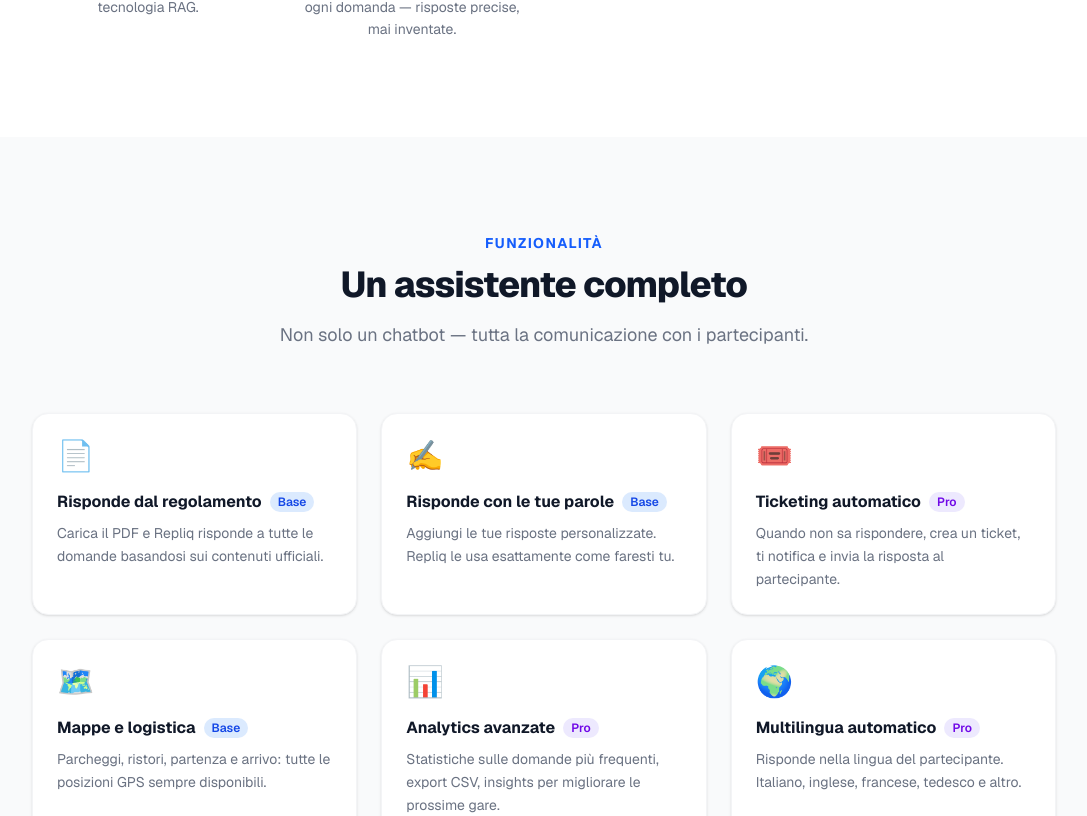
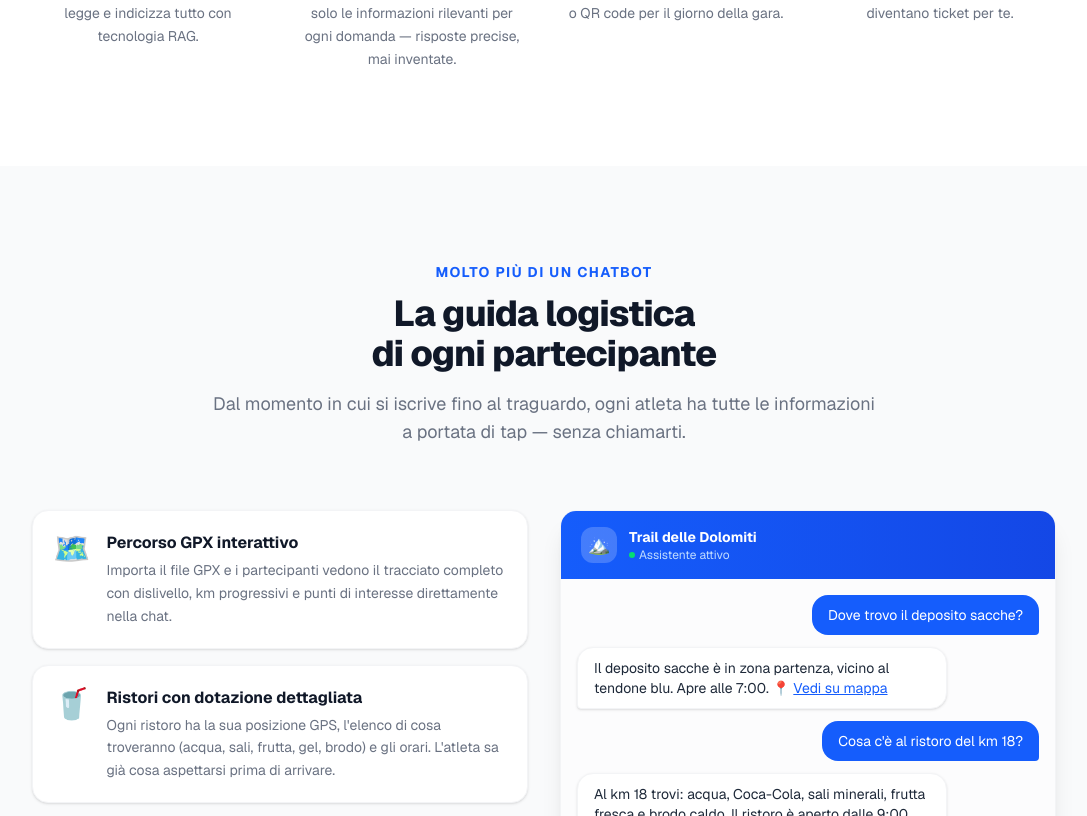
Before and after one commit to giacomonalesso93-maker/racebot-landing, a Next.js app: page / in a window 1280 px wide. Shown: the part 1984-2800 px from the top of the page, without its empty margins (96-1183 px from the left). Built offline with nearby package versions, Linux system fonts and the light colour scheme.

Commit message:
Sezione logistica GPX ristori parcheggi

```diff
--- a/app/page.tsx
+++ b/app/page.tsx
@@ -18,11 +18,11 @@
 ];
 
 const FEATURES = [
-  { icon: "📄", title: "Risponde dal regolamento", desc: "Carica il PDF e Repliq risponde a tutte le domande basandosi sui contenuti ufficiali.", tag: "Base", color: "blue" },
-  { icon: "✍️", title: "Risponde con le tue parole", desc: "Aggiungi le tue risposte personalizzate. Repliq le usa esattamente come faresti tu.", tag: "Base", color: "blue" },
+  { icon: "📄", title: "Risponde dal regolamento", desc: "Carica PDF o testo libero. Repliq indicizza tutto e risponde con precisione, citando sempre la fonte.", tag: "Base", color: "blue" },
+  { icon: "🗺️", title: "Mappa interattiva del percorso", desc: "Importa il file GPX e i partecipanti vedono il percorso completo con ristori, km e dislivello.", tag: "Base", color: "blue" },
+  { icon: "📍", title: "Guida logistica completa", desc: "Parcheggi, partenza, arrivo, bagni, deposito sacche: ogni punto con link diretto alle mappe.", tag: "Base", color: "blue" },
+  { icon: "🥤", title: "Ristori strutturati", desc: "Ogni ristoro con posizione GPS, dotazione (acqua, sali, frutta, gel) e orari di apertura.", tag: "Base", color: "blue" },
   { icon: "🎟️", title: "Ticketing automatico", desc: "Quando non sa rispondere, crea un ticket, ti notifica e invia la risposta al partecipante.", tag: "Pro", color: "violet" },
-  { icon: "🗺️", title: "Mappe e logistica", desc: "Parcheggi, ristori, partenza e arrivo: tutte le posizioni GPS sempre disponibili.", tag: "Base", color: "blue" },
-  { icon: "📊", title: "Analytics avanzate", desc: "Statistiche sulle domande più frequenti, export CSV, insights per migliorare le prossime gare.", tag: "Pro", color: "violet" },
   { icon: "🌍", title: "Multilingua automatico", desc: "Risponde nella lingua del partecipante. Italiano, inglese, francese, tedesco e altro.", tag: "Pro", color: "violet" },
 ];
 
@@ -80,7 +80,7 @@
               <span className="bg-gradient-to-r from-blue-600 to-violet-600 bg-clip-text text-transparent">che risponde H24</span>
             </h1>
             <p className="text-lg text-gray-500 mb-8 leading-relaxed max-w-md">
-              Repliq gestisce automaticamente tutte le domande dei partecipanti — dal regolamento alle info logistiche. Tu organizzi la gara, lui pensa al resto.
+              Repliq non risponde solo alle domande — guida ogni partecipante nella logistica della gara: percorso GPX, ristori, parcheggi, partenza e arrivo. H24, in qualsiasi lingua.
             </p>
             <div className="flex flex-wrap gap-3 mb-6">
               <a href="http://app.repliq.it/register" className="bg-blue-600 text-white px-8 py-3.5 rounded-full font-semibold text-base hover:bg-blue-700 transition-colors shadow-lg shadow-blue-200">
@@ -202,6 +202,54 @@
                 <p className="text-gray-500 text-sm leading-relaxed">{step.desc}</p>
               </div>
             ))}
+          </div>
+        </div>
+      </section>
+
+      {/* LOGISTICA */}
+      <section className="py-24 px-6 bg-gray-50">
+        <div className="max-w-5xl mx-auto">
+          <div className="text-center mb-16">
+            <p className="text-blue-600 font-bold text-sm uppercase tracking-widest mb-3">Molto più di un chatbot</p>
+            <h2 className="text-4xl font-extrabold tracking-tight mb-4">La guida logistica<br />di ogni partecipante</h2>
+            <p className="text-gray-500 text-lg max-w-2xl mx-auto">Dal momento in cui si iscrive fino al traguardo, ogni atleta ha tutte le informazioni a portata di tap — senza chiamarti.</p>
+          </div>
+          <div className="grid md:grid-cols-2 gap-8 items-start">
+            <div className="flex flex-col gap-4">
+              {[
+                { icon: "🗺️", title: "Percorso GPX interattivo", desc: "Importa il file GPX e i partecipanti vedono il tracciato completo con dislivello, km progressivi e punti di interesse direttamente nella chat." },
+                { icon: "🥤", title: "Ristori con dotazione dettagliata", desc: "Ogni ristoro ha la sua posizione GPS, l'elenco di cosa troveranno (acqua, sali, frutta, gel, brodo) e gli orari. L'atleta sa già cosa aspettarsi prima di arrivare." },
+                { icon: "🅿️", title: "Parcheggi con link diretto", desc: "Aggiungi le aree parcheggio con link a Google Maps. Il partecipante clicca e parte il navigatore — zero confusione il giorno della gara." },
+                { icon: "📍", title: "Tutti i punti chiave", desc: "Partenza, arrivo, deposito sacche, bagni, pronto soccorso, zona cambio: ogni posizione raggiungibile con un tap." },
+              ].map((item, i) => (
+                <div key={i} className="bg-white rounded-2xl p-5 border border-gray-100 shadow-sm flex items-start gap-4 hover:shadow-md transition-shadow">
+                  <span className="text-3xl flex-shrink-0">{item.icon}</span>
+                  <div>
+                    <h3 className="font-bold text-base mb-1">{item.title}</h3>
+                    <p className="text-gray-500 text-sm leading-relaxed">{item.desc}</p>
+                  </div>
+                </div>
+              ))}
+            </div>
+            <div className="sticky top-24">
+              <div className="bg-white rounded-2xl shadow-xl border border-gray-100 overflow-hidden">
+                <div className="bg-gradient-to-r from-blue-600 to-blue-700 px-5 py-4 flex items-center gap-3">
+                  <div className="w-9 h-9 bg-white/20 rounded-xl flex items-center justify-center text-lg">🏔️</div>
+                  <div>
+                    <p className="text-white font-bold text-sm">Trail delle Dolomiti</p>
+                    <p className="text-blue-200 text-xs flex items-center gap-1"><span className="w-1.5 h-1.5 bg-green-400 rounded-full"></span> Assistente attivo</p>
+                  </div>
+                </div>
+                <div className="p-4 flex flex-col gap-3 bg-gray-50/50">
+                  <div className="flex justify-end"><div className="bg-blue-600 text-white text-sm px-4 py-2.5 rounded-2xl rounded-br-sm max-w-[80%]">Dove trovo il deposito sacche?</div></div>
+                  <div className="flex justify-start"><div className="bg-white text-gray-800 text-sm px-4 py-2.5 rounded-2xl rounded-bl-sm shadow-sm border border-gray-100 max-w-[80%]">Il deposito sacche è in zona partenza, vicino al tendone blu. Apre alle 7:00. 📍 <span className="text-blue-600 underline">Vedi su mappa</span></div></div>
+                  <div className="flex justify-end"><div className="bg-blue-600 text-white text-sm px-4 py-2.5 rounded-2xl rounded-br-sm max-w-[80%]">Cosa c'è al ristoro del km 18?</div></div>
+                  <div className="flex justify-start"><div className="bg-white text-gray-800 text-sm px-4 py-2.5 rounded-2xl rounded-bl-sm shadow-sm border border-gray-100 max-w-[80%]">Al km 18 trovi: acqua, Coca-Cola, sali minerali, frutta fresca e brodo caldo. Il ristoro è aperto dalle 9:00 alle 16:00. 🥤</div></div>
+                  <div className="flex justify-end"><div className="bg-blue-600 text-white text-sm px-4 py-2.5 rounded-2xl rounded-br-sm max-w-[80%]">Dove parcheggio?</div></div>
+                  <div className="flex justify-start"><div className="bg-white text-gray-800 text-sm px-4 py-2.5 rounded-2xl rounded-bl-sm shadow-sm border border-gray-100 max-w-[80%]">Hai 3 parcheggi disponibili: P1 gratuito in Via Roma (500m dalla partenza), P2 allo stadio (navetta inclusa), P3 al centro sportivo. 🅿️ <span className="text-blue-600 underline">Apri in Maps</span></div></div>
+                </div>
+              </div>
+            </div>
           </div>
         </div>
       </section>
```
